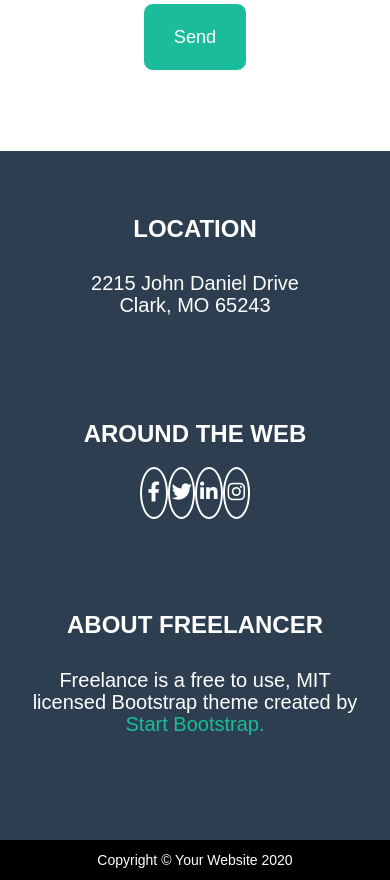
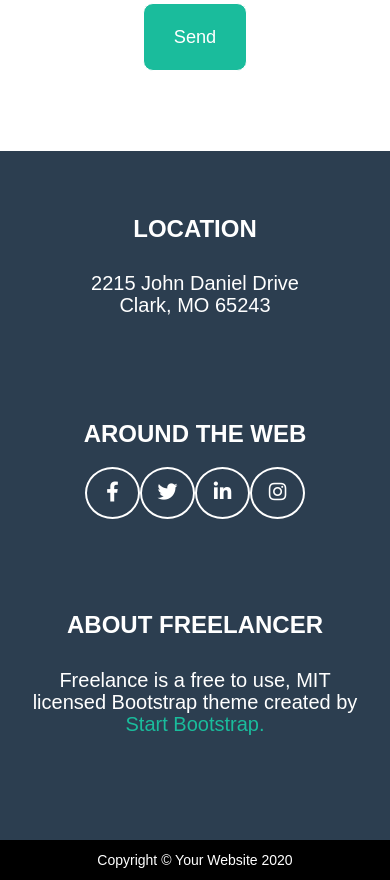
Before and after one commit to CarmeloZavaglia11/html-css-bootstrap-freelancer, a plain HTML site: page index.html in a window 390 px wide. Shown: the part 4131-5011 px from the top of the page. Drawn offline with nearby package versions, Linux system fonts and the light colour scheme.

Commit message:
adjustments

```diff
--- a/css/style.css
+++ b/css/style.css
@@ -272,6 +272,8 @@ hr{
     .menu-xs{
         display: block;
         position: absolute;
+        top: 5px;
+        right: 20px;
     }
 
     .menu-xs:hover{
--- a/index.html
+++ b/index.html
@@ -181,16 +181,16 @@
                         </div>
                         <div class="col-md-4 footer-tag">
                             <h3>AROUND THE WEB</h3>
-                                <button class="col-md-2 col-md-offset-2 col-xs-1 col-xs-offset-4 social-button"type="button">
+                                <button class="col-md-2 col-md-offset-2 col-xs-2 col-xs-offset-2 col-sm-1 col-sm-offset-4 social-button"type="button">
                                     <i class="fab fa-facebook-f"></i>
                                 </button>
-                                <button class="col-md-2 col-xs-1 social-button"type="button">
+                                <button class="col-md-2 col-xs-2 col-sm-1 social-button"type="button">
                                     <i class="fab fa-twitter"></i>
                                 </button>
-                                <button class="col-md-2 col-xs-1 social-button"type="button">
+                                <button class="col-md-2 col-xs-2 col-sm-1 social-button"type="button">
                                     <i class="fab fa-linkedin-in"></i>
                                 </button>
-                                <button class="col-md-2 col-xs-1 social-button"type="button">
+                                <button class="col-md-2 col-xs-2 col-sm-1 social-button"type="button">
                                     <i class="fab fa-instagram"></i>
                                 </button>
                         </div>
```
